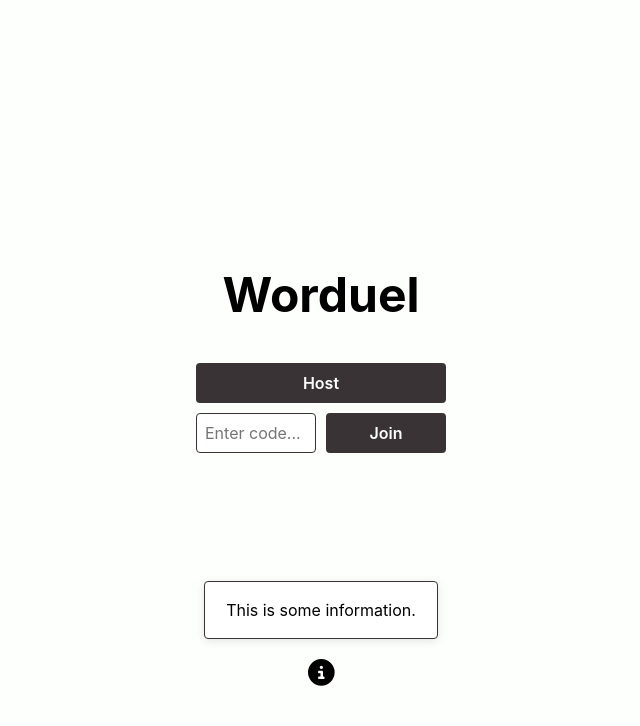
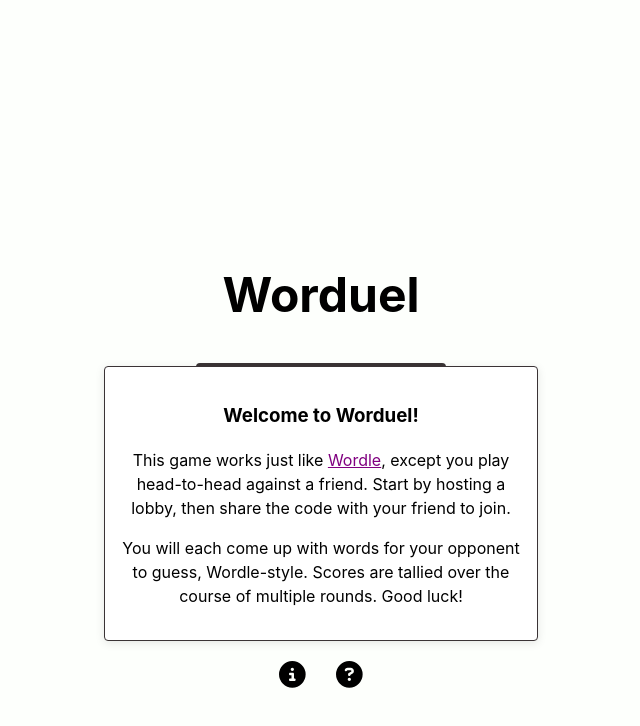
Before and after one commit to justinroche/worduel, a Vue app in the folder client/: page / in a window 1280 px wide. Both pictures are taken after a click on the button 640 px from the left and 672 px from the top of the page. Shown: the top 726 px of the page, without its empty margins (319-959 px from the left). Built offline with nearby package versions, Linux system fonts and the light colour scheme.

Commit message:
Build info and help content on home page

```diff
--- a/client/src/components/InfoBox.vue
+++ b/client/src/components/InfoBox.vue
@@ -14,7 +14,7 @@
   border: 1px solid #3a3335;
   border-radius: 0.25rem;
   padding: 1rem;
-  width: 200px;
+  width: 400px;
   box-shadow: 0 2px 10px rgba(0, 0, 0, 0.1);
 }
 
--- a/client/src/views/HomeView.vue
+++ b/client/src/views/HomeView.vue
@@ -2,8 +2,13 @@
 import { ref, watch } from 'vue'
 import InfoBox from '../components/InfoBox.vue'
 
+const wordleUrl = 'https://www.nytimes.com/games/wordle/index.html'
+const githubUrl = 'https://github.com/justinroche/worduel'
+const emailUrl = 'mailto:justinroche03@gmail.com'
 const joinCode = ref('')
 const showInfoBox = ref(false)
+const showInfoContent = ref(false)
+const showHelpContent = ref(false)
 
 // Convert join code to uppercase
 watch(joinCode, (newValue) => {
@@ -26,7 +31,35 @@ const handleJoinButton = () => {
 }
 
 const handleInfoButton = () => {
-  showInfoBox.value = !showInfoBox.value
+  if (showInfoContent.value) {
+    // Closing info content
+    showInfoBox.value = false
+    showInfoContent.value = false
+  } else if (showHelpContent.value) {
+    // Switching from help to info content
+    showHelpContent.value = false
+    showInfoContent.value = true
+  } else {
+    // Opening info box
+    showInfoBox.value = true
+    showInfoContent.value = true
+  }
+}
+
+const handleHelpButton = () => {
+  if (showHelpContent.value) {
+    // Closing help content
+    showInfoBox.value = false
+    showHelpContent.value = false
+  } else if (showInfoContent.value) {
+    // Switching from info to help content
+    showInfoContent.value = false
+    showHelpContent.value = true
+  } else {
+    // Opening help box
+    showInfoBox.value = true
+    showHelpContent.value = true
+  }
 }
 </script>
 
@@ -64,12 +97,44 @@ const handleInfoButton = () => {
     <div class="info-section">
       <transition name="info-box">
         <info-box v-if="showInfoBox" class="info-box">
-          This is some information.
+          <div v-if="showInfoContent" class="info-content">
+            <h3>Welcome to Worduel!</h3>
+            <p>
+              This game works just like
+              <a :href="wordleUrl" target="_blank" rel="noreferrer noopener"
+                >Wordle</a
+              >, except you play head-to-head against a friend. Start by hosting
+              a lobby, then share the code with your friend to join.
+            </p>
+            <p>
+              You will each come up with words for your opponent to guess,
+              Wordle-style. Scores are tallied over the course of multiple
+              rounds. Good luck!
+            </p>
+          </div>
+          <div v-if="showHelpContent" class="help-content">
+            <p>
+              <a :href="githubUrl" target="_blank" ref="noreferrer noopener"
+                >GitHub Repository</a
+              >
+            </p>
+            <p>
+              Feel free to reach out with any questions or suggestions:
+              <a :href="emailUrl" target="_blank" ref="noreferrer noopener"
+                >justinroche03@gmail.com</a
+              >
+            </p>
+          </div>
         </info-box>
       </transition>
-      <button @click="handleInfoButton" class="info-button" tabindex="4">
-        <font-awesome-icon :icon="['fas', 'circle-info']" size="2x" />
-      </button>
+      <div class="info-button-container">
+        <button @click="handleInfoButton" class="info-button" tabindex="4">
+          <font-awesome-icon :icon="['fas', 'circle-info']" size="2x" />
+        </button>
+        <button @click="handleHelpButton" class="help-button" tab-index="5">
+          <font-awesome-icon :icon="['fas', 'circle-question']" size="2x" />
+        </button>
+      </div>
     </div>
   </div>
 </template>
@@ -155,14 +220,22 @@ h1 {
   bottom: 10vh;
 }
 
-.info-button {
+.info-button-container {
+  display: flex;
+  justify-content: center;
+  gap: 30px;
+}
+
+.info-button,
+.help-button {
   background: none;
   border: none;
   cursor: pointer;
   padding: 0;
 }
 
-.info-button:hover .fa-circle-info {
+.info-button:hover .fa-circle-info,
+.help-button:hover .fa-circle-question {
   color: #443b3d;
 }
 
@@ -190,4 +263,9 @@ h1 {
   opacity: 1;
   transform: translateY(-10px);
 }
+
+a:link,
+a:visited {
+  color: #800080;
+}
 </style>
```
